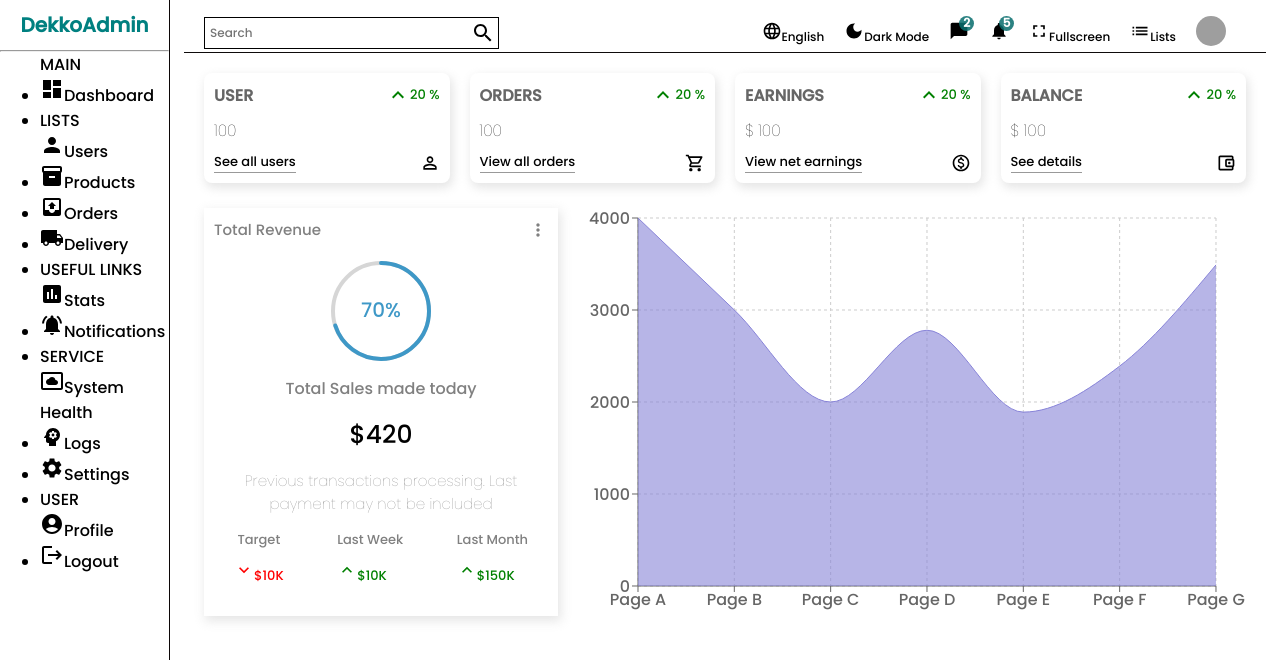
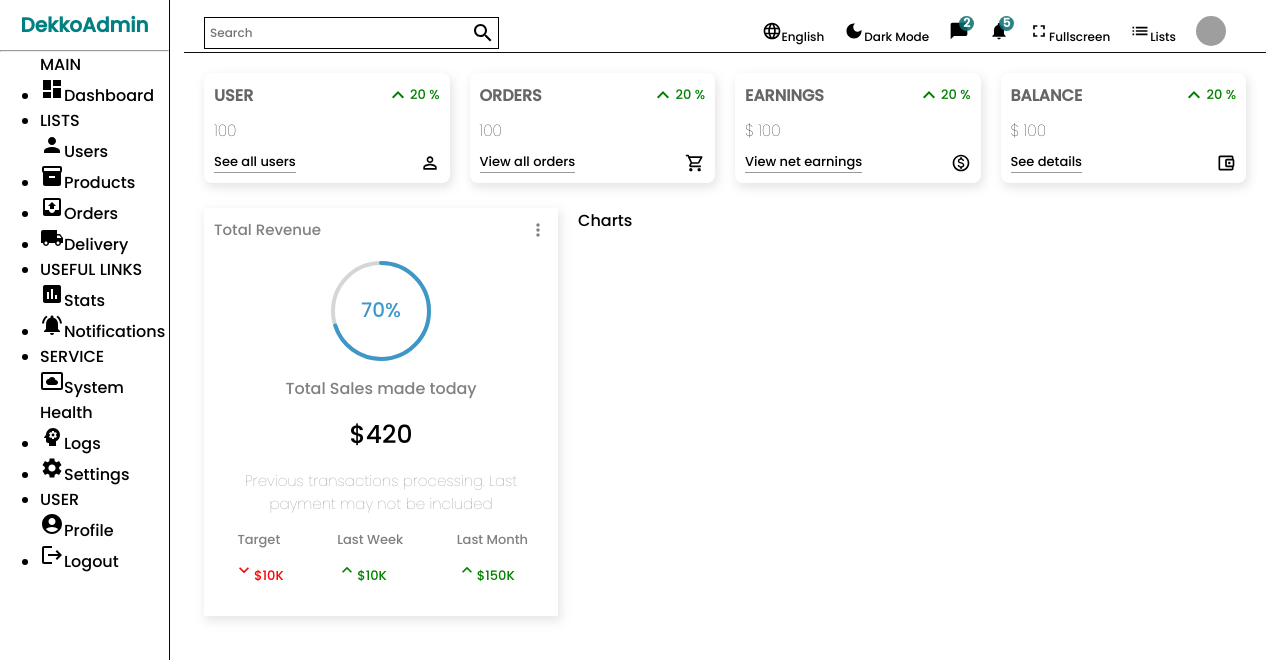
Before and after one commit to soumyakants4/Admin-Dashboard-Me-React, a React (Create React App) app: page / in a window 1280 px wide. Shown: the top 660 px of the page. Built offline with nearby package versions, Linux system fonts and the light colour scheme; grey boxes are pictures that could not be loaded.

Commit message:
smallCommit

```diff
--- a/src/components/chart/Chart.jsx
+++ b/src/components/chart/Chart.jsx
@@ -1,72 +1,9 @@
 import "./chart.scss"
-import { AreaChart, Area, XAxis, YAxis, CartesianGrid, Tooltip, ResponsiveContainer } from 'recharts';
 
-const data = [
-  {
-    name: 'Page A',
-    uv: 4000,
-    pv: 2400,
-    amt: 2400,
-  },
-  {
-    name: 'Page B',
-    uv: 3000,
-    pv: 1398,
-    amt: 2210,
-  },
-  {
-    name: 'Page C',
-    uv: 2000,
-    pv: 9800,
-    amt: 2290,
-  },
-  {
-    name: 'Page D',
-    uv: 2780,
-    pv: 3908,
-    amt: 2000,
-  },
-  {
-    name: 'Page E',
-    uv: 1890,
-    pv: 4800,
-    amt: 2181,
-  },
-  {
-    name: 'Page F',
-    uv: 2390,
-    pv: 3800,
-    amt: 2500,
-  },
-  {
-    name: 'Page G',
-    uv: 3490,
-    pv: 4300,
-    amt: 2100,
-  },
-];
 const Chart = () => {
   return (
     <div className="chart">
-        <ResponsiveContainer width="100%" height="100%">
-        <AreaChart
-          width={500}
-          height={400}
-          data={data}
-          margin={{
-            top: 10,
-            right: 30,
-            left: 0,
-            bottom: 0,
-          }}
-        >
-          <CartesianGrid strokeDasharray="3 3" />
-          <XAxis dataKey="name" />
-          <YAxis />
-          <Tooltip />
-          <Area type="monotone" dataKey="uv" stroke="#8884d8" fill="#8884d8" />
-        </AreaChart>
-      </ResponsiveContainer>
+       Charts
     </div>
   )
 }
```
